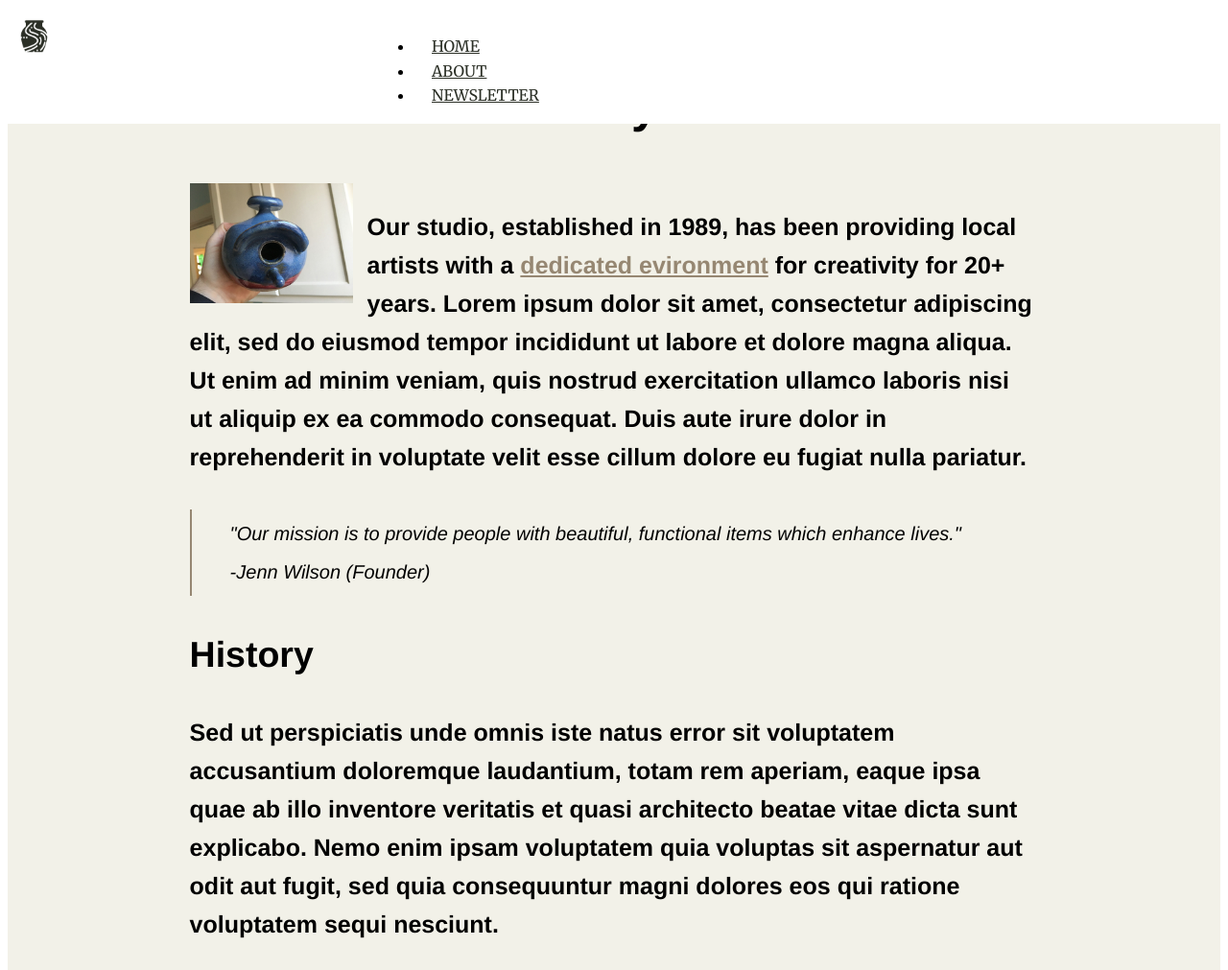
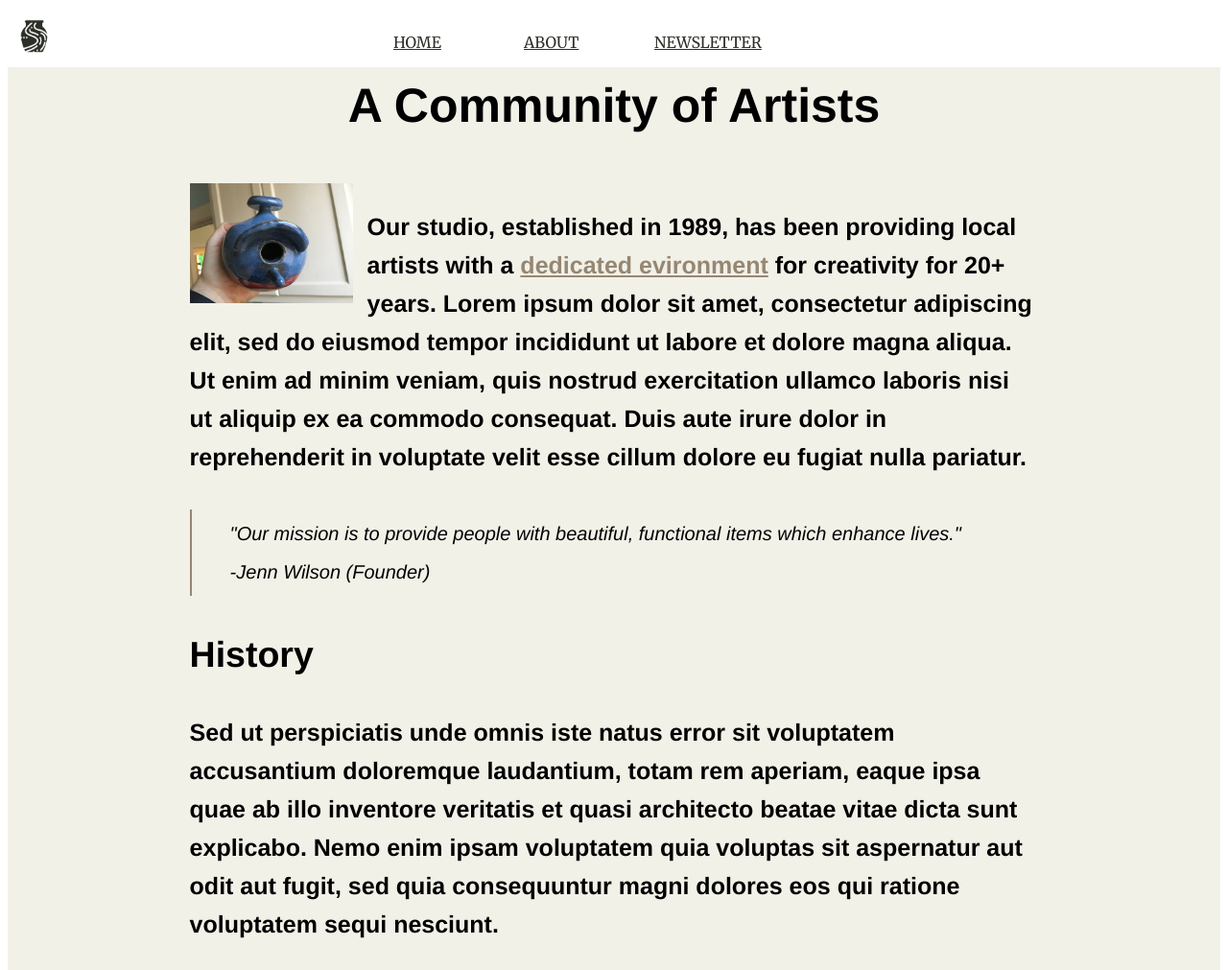
Before and after one commit to jakedub/week-one-project, a plain HTML site: page about.html in a window 1280 px wide. Shown: the top 1011 px of the page at 96% size. Drawn offline with Linux system fonts and the light colour scheme; files whose address does not match are found by name.

Commit message:
commit for turning in

```diff
--- a/about.html
+++ b/about.html
@@ -13,11 +13,9 @@
       <header id="site_header">
           <img id="logo"src="/Users/jacob/Desktop/Testing/week-one-project:images/bent-creek-logo.png" alt="logo" />
           <nav id="main_nav">
-            <ul>
-              <li><a id="homenav" href="index.html" title="Home">Home</a></li>
-              <li><a id="aboutnav"href="about.html" title="About">About</a></li>
-              <li><a id="newsnav" href="newsletter.html" title="Newsletter">Newsletter</a> </li>
-            </ul>
+            <a href="index.html">Home</a>
+            <a href="about.html">About</a>
+            <a href="newsletter.html">Newsletter</a>
           </nav>
       </header>
       <main class="aboutmain">
--- a/style.css
+++ b/style.css
@@ -221,21 +221,20 @@ footer{
 
 #news_header{
     background-color: #FFFFFF;
-    /*padding: 10px;*/
     display: flex;
     flex-direction: row;
     justify-content: space-between;
     font-family: "Merriweather", serif;
     width: 100%;
     position: fixed;
+    z-index: 999;
     padding-top: 10px;
-    z-index: 999;
   }
 
 .otherwrapper{
     width: 1350px;
     background-color: #F2F1E8;
-    overflow: hidden;
+    z-index: 10;
 }
 
 .newswrapper{
@@ -248,6 +247,7 @@ footer{
     justify-content: center;
     align-content: center;
     position: absolute;
+    clear: both;
 }
 
 .solicit{
```
